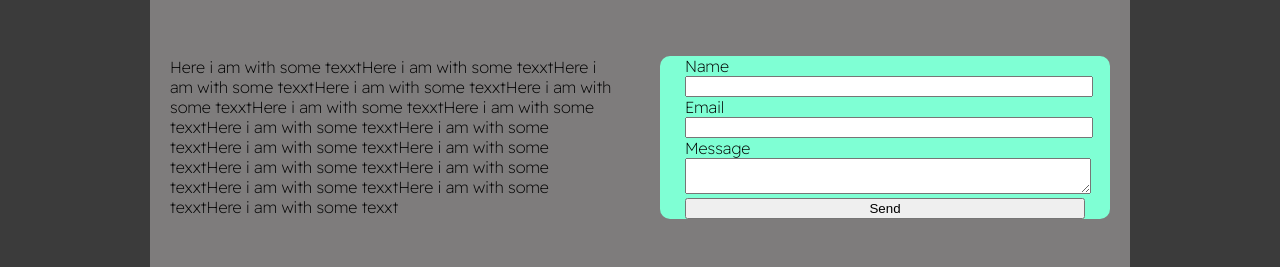
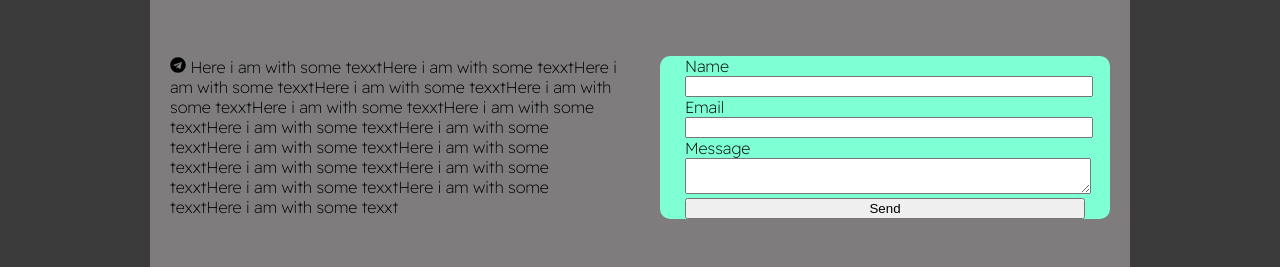
Before and after one commit to jacjanowski/gokul-wholesale, a React (Create React App) app: page / in a window 1280 px wide. Shown: the part 1897-2164 px from the top of the page. Built offline with nearby package versions, Linux system fonts and the light colour scheme.

Commit message:
add fontawesome install.

```diff
--- a/package.json
+++ b/package.json
@@ -10,6 +10,7 @@
     "bootstrap": "^5.1.3",
     "react": "^17.0.2",
     "react-dom": "^17.0.2",
+    "react-icons": "^4.3.1",
     "react-reveal": "^1.2.2",
     "react-router-dom": "^6.2.1",
     "react-scripts": "5.0.0",
--- a/src/Components/Email.js
+++ b/src/Components/Email.js
@@ -1,6 +1,7 @@
 import React, { useRef } from 'react';
 import emailjs from '@emailjs/browser';
 import './Email.css';
+import { FaTelegram } from "react-icons/fa";
 
 const Email = () => {
     const form = useRef();
@@ -19,7 +20,7 @@ const Email = () => {
     return (
         <div className="row">
             <div className="column">
-                <p>Here i am with some texxtHere i am with some texxtHere i am with some texxtHere i am with some texxtHere i am with some texxtHere i am with some texxtHere i am with some texxtHere i am with some texxtHere i am with some texxtHere i am with some texxtHere i am with some texxtHere i am with some texxtHere i am with some texxtHere i am with some texxtHere i am with some texxtHere i am with some texxt</p>
+                <p> <FaTelegram /> Here i am with some texxtHere i am with some texxtHere i am with some texxtHere i am with some texxtHere i am with some texxtHere i am with some texxtHere i am with some texxtHere i am with some texxtHere i am with some texxtHere i am with some texxtHere i am with some texxtHere i am with some texxtHere i am with some texxtHere i am with some texxtHere i am with some texxtHere i am with some texxt</p>
             </div>
 
             <div className="column">
```
Also changed, not shown: 1 other file (tests, documents, lock files or other folders).
